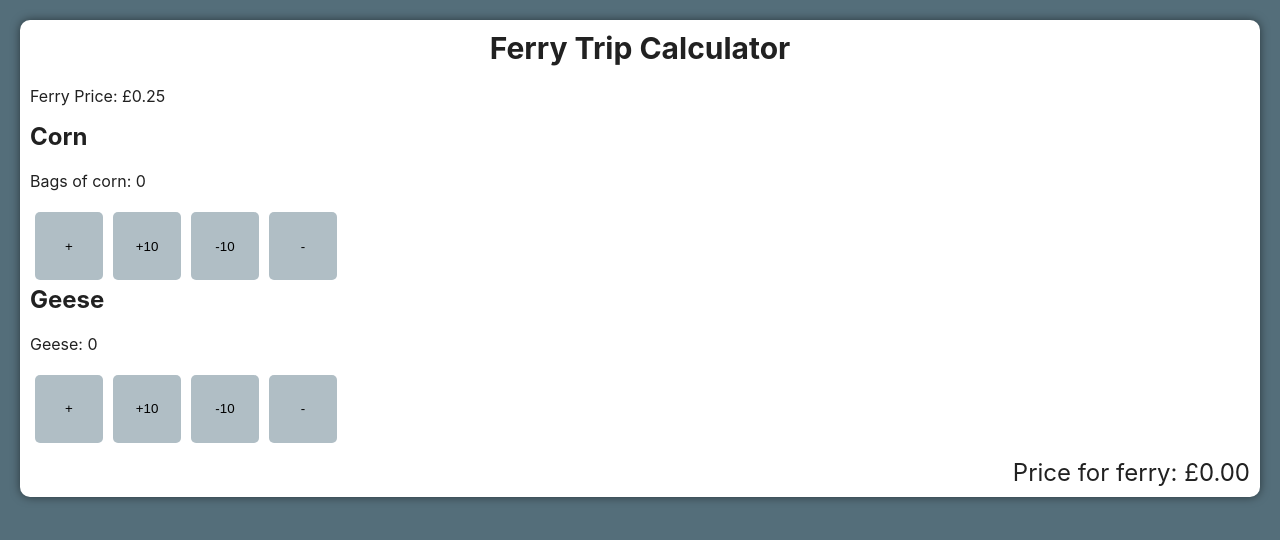
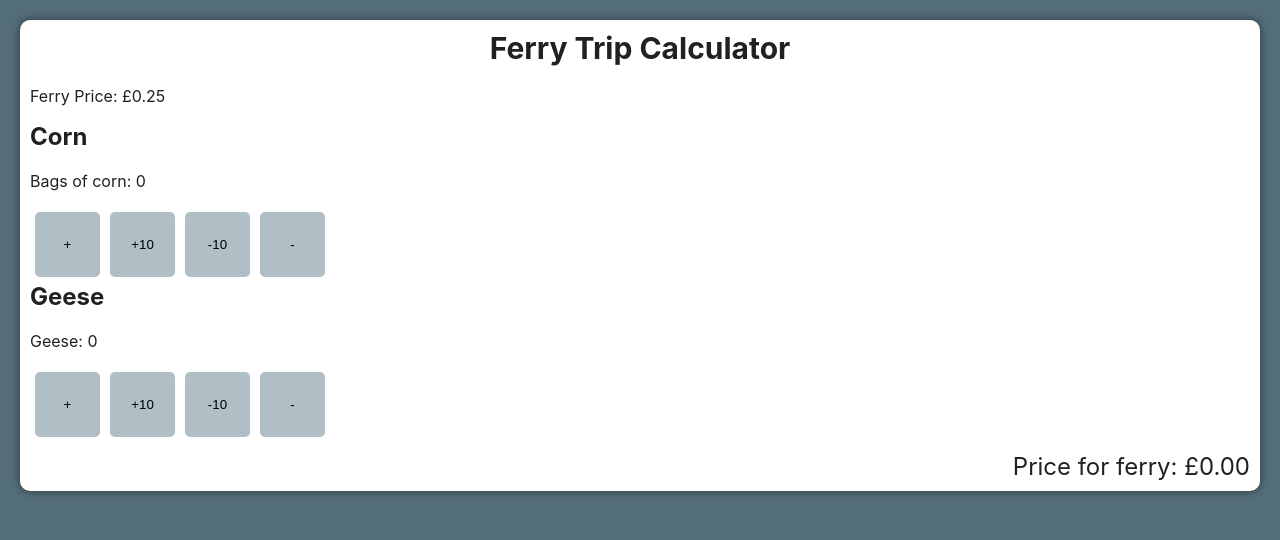
Before and after one commit to FarmersFerry/web-app, a React (Create React App) app: page / in a window 1280 px wide. Shown: the top 540 px of the page. Built offline with nearby package versions, Linux system fonts and the light colour scheme; the HTML template or start-up script is replaced by a standard one.

Commit message:
Make button smaller

```diff
--- a/src/App.scss
+++ b/src/App.scss
@@ -25,7 +25,7 @@ h1{
 }
 
 button{
-	$size: 68px;
+	$size: 65px;
 	width: $size;
 	height: $size;
 	text-align: center;
```
